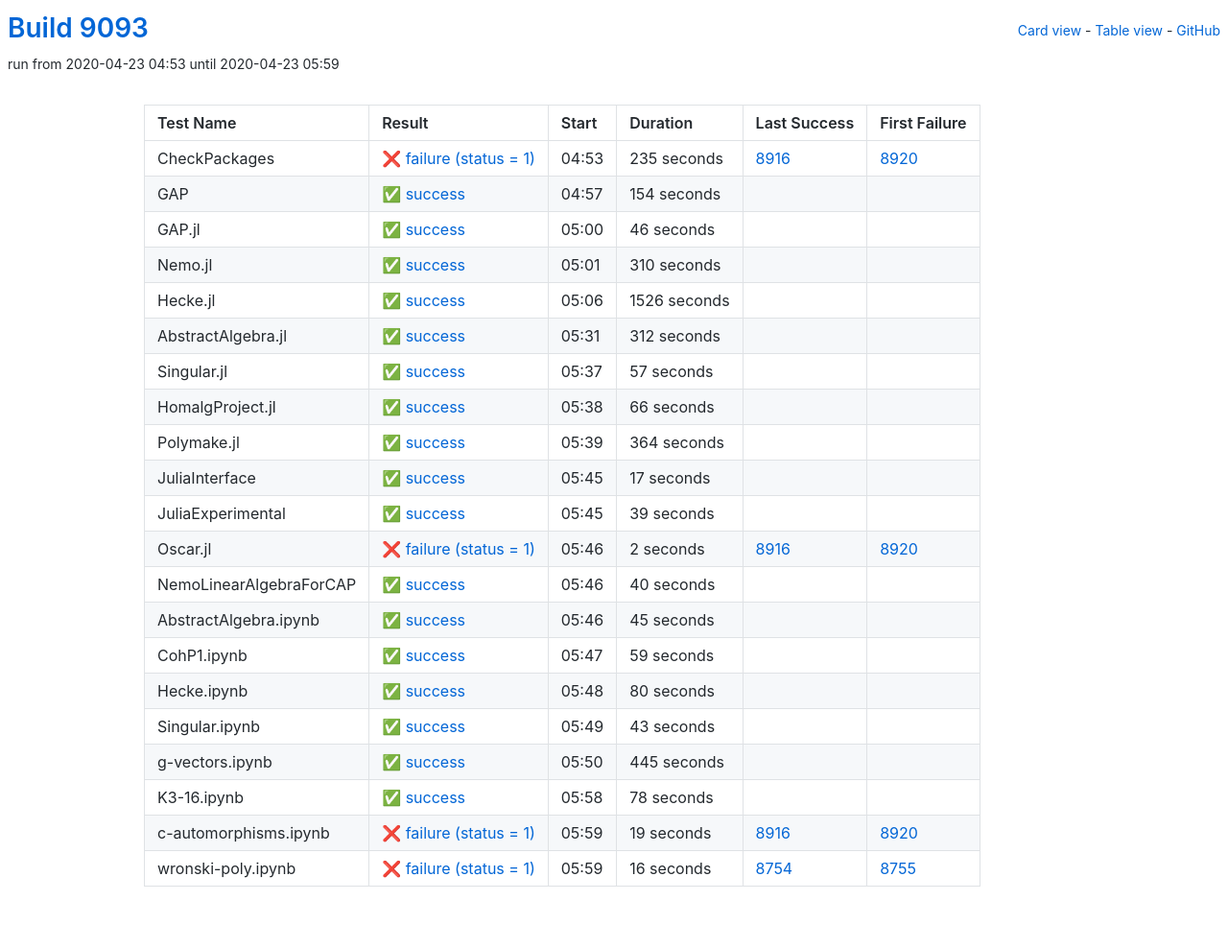
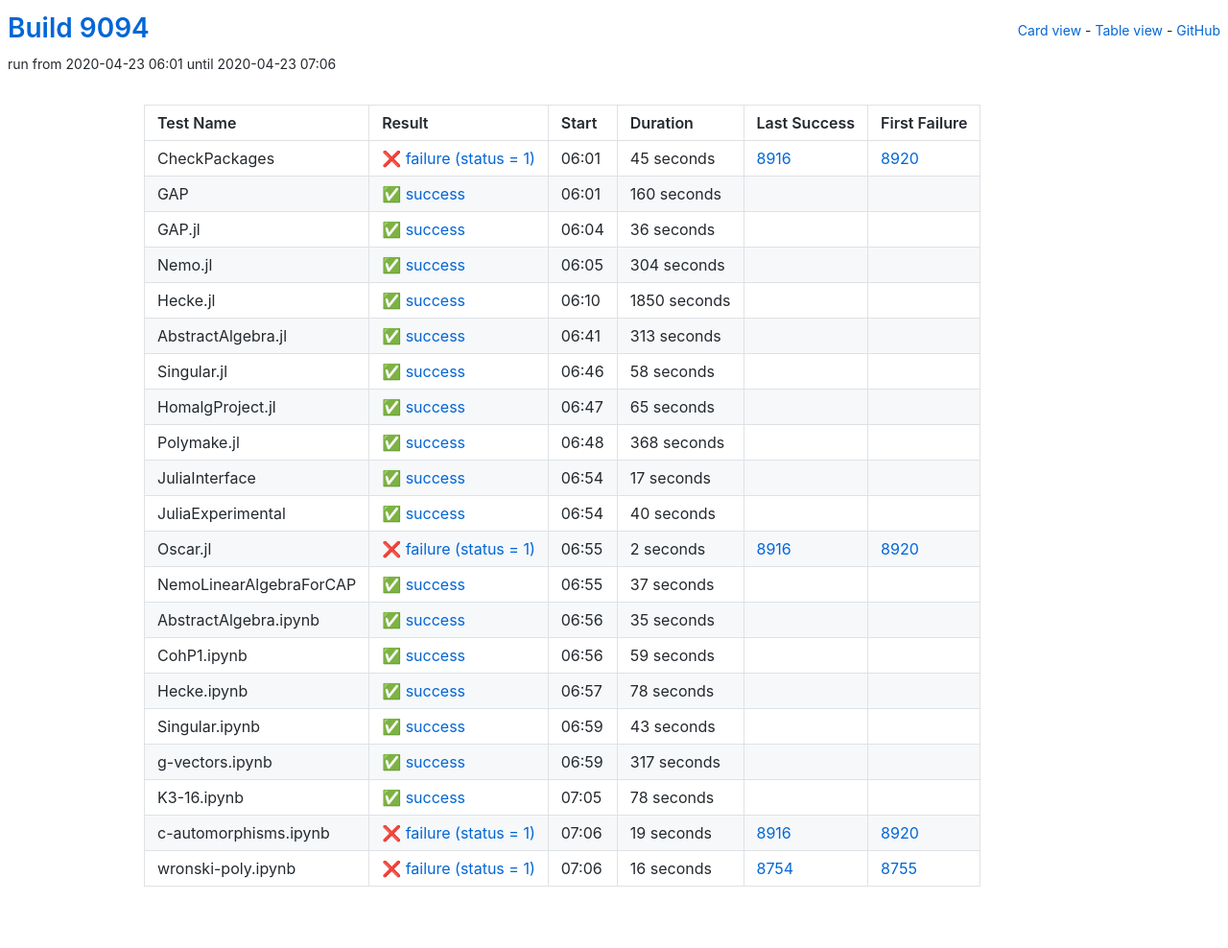
Before and after one commit to oscar-system/oscar-ci-status, a Jekyll site: the page built from table.html, in a window 1280 px wide. Shown: the whole page at 96% size. Built offline with Jekyll 4.4.1, drawn with Linux system fonts in a browser that asks for light colours.

Commit message:
Build 9094

```diff
--- a/_data/ci.yml
+++ b/_data/ci.yml
@@ -1,104 +1,104 @@
-build: 9093
-build_url: https://oscarci.mathematik.uni-kl.de/job/oscar/9093/
+build: 9094
+build_url: https://oscarci.mathematik.uni-kl.de/job/oscar/9094/
 job: oscar
 tests:
-- duration: 235
+- duration: 45
   exitcode: 1
   first_failure: 8920
   first_failure_url: https://oscarci.mathematik.uni-kl.de/job/oscar/8920/
   last_success: 8916
   last_success_url: https://oscarci.mathematik.uni-kl.de/job/oscar/8916/
-  log: https://oscarci.mathematik.uni-kl.de/job/oscar/9093/artifact/logs/build-9093/CheckPackages.log
+  log: https://oscarci.mathematik.uni-kl.de/job/oscar/9094/artifact/logs/build-9094/CheckPackages.log
   name: CheckPackages
-  start: 2020-04-23 04:53
+  start: 2020-04-23 06:01
   status: failure
   success: false
-- duration: 154
+- duration: 160
   exitcode: 0
   first_failure: false
   first_failure_url: null
   last_success: false
   last_success_url: null
-  log: https://oscarci.mathematik.uni-kl.de/job/oscar/9093/artifact/logs/build-9093/GAP.log
+  log: https://oscarci.mathematik.uni-kl.de/job/oscar/9094/artifact/logs/build-9094/GAP.log
   name: GAP
-  start: 2020-04-23 04:57
+  start: 2020-04-23 06:01
   status: success
   success: true
-- duration: 46
+- duration: 36
   exitcode: 0
   first_failure: false
   first_failure_url: null
   last_success: false
   last_success_url: null
-  log: https://oscarci.mathematik.uni-kl.de/job/oscar/9093/artifact/logs/build-9093/GAP.jl.log
+  log: https://oscarci.mathematik.uni-kl.de/job/oscar/9094/artifact/logs/build-9094/GAP.jl.log
   name: GAP.jl
-  start: 2020-04-23 05:00
+  start: 2020-04-23 06:04
   status: success
   success: true
-- duration: 310
+- duration: 304
   exitcode: 0
   first_failure: false
   first_failure_url: null
   last_success: false
   last_success_url: null
-  log: https://oscarci.mathematik.uni-kl.de/job/oscar/9093/artifact/logs/build-9093/Nemo.jl.log
+  log: https://oscarci.mathematik.uni-kl.de/job/oscar/9094/artifact/logs/build-9094/Nemo.jl.log
   name: Nemo.jl
-  start: 2020-04-23 05:01
+  start: 2020-04-23 06:05
   status: success
   success: true
-- duration: 1526
+- duration: 1850
   exitcode: 0
   first_failure: false
   first_failure_url: null
   last_success: false
   last_success_url: null
-  log: https://oscarci.mathematik.uni-kl.de/job/oscar/9093/artifact/logs/build-9093/Hecke.jl.log
+  log: https://oscarci.mathematik.uni-kl.de/job/oscar/9094/artifact/logs/build-9094/Hecke.jl.log
   name: Hecke.jl
-  start: 2020-04-23 05:06
+  start: 2020-04-23 06:10
   status: success
   success: true
-- duration: 312
+- duration: 313
   exitcode: 0
   first_failure: false
   first_failure_url: null
   last_success: false
   last_success_url: null
-  log: https://oscarci.mathematik.uni-kl.de/job/oscar/9093/artifact/logs/build-9093/AbstractAlgebra.jl.log
+  log: https://oscarci.mathematik.uni-kl.de/job/oscar/9094/artifact/logs/build-9094/AbstractAlgebra.jl.log
   name: AbstractAlgebra.jl
-  start: 2020-04-23 05:31
+  start: 2020-04-23 06:41
   status: success
   success: true
-- duration: 57
+- duration: 58
   exitcode: 0
   first_failure: false
   first_failure_url: null
   last_success: false
   last_success_url: null
-  log: https://oscarci.mathematik.uni-kl.de/job/oscar/9093/artifact/logs/build-9093/Singular.jl.log
+  log: https://oscarci.mathematik.uni-kl.de/job/oscar/9094/artifact/logs/build-9094/Singular.jl.log
   name: Singular.jl
-  start: 2020-04-23 05:37
+  start: 2020-04-23 06:46
   status: success
   success: true
-- duration: 66
+- duration: 65
   exitcode: 0
   first_failure: false
   first_failure_url: null
   last_success: false
   last_success_url: null
-  log: https://oscarci.mathematik.uni-kl.de/job/oscar/9093/artifact/logs/build-9093/HomalgProject.jl.log
+  log: https://oscarci.mathematik.uni-kl.de/job/oscar/9094/artifact/logs/build-9094/HomalgProject.jl.log
   name: HomalgProject.jl
-  start: 2020-04-23 05:38
+  start: 2020-04-23 06:47
   status: success
   success: true
-- duration: 364
+- duration: 368
   exitcode: 0
   first_failure: false
   first_failure_url: null
   last_success: false
   last_success_url: null
-  log: https://oscarci.mathematik.uni-kl.de/job/oscar/9093/artifact/logs/build-9093/Polymake.jl.log
+  log: https://oscarci.mathematik.uni-kl.de/job/oscar/9094/artifact/logs/build-9094/Polymake.jl.log
   name: Polymake.jl
-  start: 2020-04-23 05:39
+  start: 2020-04-23 06:48
   status: success
   success: true
 - duration: 17
@@ -107,20 +107,20 @@ tests:
   first_failure_url: null
   last_success: false
   last_success_url: null
-  log: https://oscarci.mathematik.uni-kl.de/job/oscar/9093/artifact/logs/build-9093/JuliaInterface.log
+  log: https://oscarci.mathematik.uni-kl.de/job/oscar/9094/artifact/logs/build-9094/JuliaInterface.log
   name: JuliaInterface
-  start: 2020-04-23 05:45
+  start: 2020-04-23 06:54
   status: success
   success: true
-- duration: 39
+- duration: 40
   exitcode: 0
   first_failure: false
   first_failure_url: null
   last_success: false
   last_success_url: null
-  log: https://oscarci.mathematik.uni-kl.de/job/oscar/9093/artifact/logs/build-9093/JuliaExperimental.log
+  log: https://oscarci.mathematik.uni-kl.de/job/oscar/9094/artifact/logs/build-9094/JuliaExperimental.log
   name: JuliaExperimental
-  start: 2020-04-23 05:45
+  start: 2020-04-23 06:54
   status: success
   success: true
 - duration: 2
@@ -129,31 +129,31 @@ tests:
   first_failure_url: https://oscarci.mathematik.uni-kl.de/job/oscar/8920/
   last_success: 8916
   last_success_url: https://oscarci.mathematik.uni-kl.de/job/oscar/8916/
-  log: https://oscarci.mathematik.uni-kl.de/job/oscar/9093/artifact/logs/build-9093/Oscar.jl.log
+  log: https://oscarci.mathematik.uni-kl.de/job/oscar/9094/artifact/logs/build-9094/Oscar.jl.log
   name: Oscar.jl
-  start: 2020-04-23 05:46
+  start: 2020-04-23 06:55
   status: failure
   success: false
-- duration: 40
+- duration: 37
   exitcode: 0
   first_failure: false
   first_failure_url: null
   last_success: false
   last_success_url: null
-  log: https://oscarci.mathematik.uni-kl.de/job/oscar/9093/artifact/logs/build-9093/NemoLinearAlgebraForCAP.log
+  log: https://oscarci.mathematik.uni-kl.de/job/oscar/9094/artifact/logs/build-9094/NemoLinearAlgebraForCAP.log
   name: NemoLinearAlgebraForCAP
-  start: 2020-04-23 05:46
+  start: 2020-04-23 06:55
   status: success
   success: true
-- duration: 45
+- duration: 35
   exitcode: 0
   first_failure: false
   first_failure_url: null
   last_success: false
   last_success_url: null
-  log: https://oscarci.mathematik.uni-kl.de/job/oscar/9093/artifact/logs/build-9093/AbstractAlgebra.ipynb.log
+  log: https://oscarci.mathematik.uni-kl.de/job/oscar/9094/artifact/logs/build-9094/AbstractAlgebra.ipynb.log
   name: AbstractAlgebra.ipynb
-  start: 2020-04-23 05:46
+  start: 2020-04-23 06:56
   status: success
   success: true
 - duration: 59
@@ -162,20 +162,20 @@ tests:
   first_failure_url: null
   last_success: false
   last_success_url: null
-  log: https://oscarci.mathematik.uni-kl.de/job/oscar/9093/artifact/logs/build-9093/CohP1.ipynb.log
+  log: https://oscarci.mathematik.uni-kl.de/job/oscar/9094/artifact/logs/build-9094/CohP1.ipynb.log
   name: CohP1.ipynb
-  start: 2020-04-23 05:47
+  start: 2020-04-23 06:56
   status: success
   success: true
-- duration: 80
+- duration: 78
   exitcode: 0
   first_failure: false
   first_failure_url: null
   last_success: false
   last_success_url: null
-  log: https://oscarci.mathematik.uni-kl.de/job/oscar/9093/artifact/logs/build-9093/Hecke.ipynb.log
+  log: https://oscarci.mathematik.uni-kl.de/job/oscar/9094/artifact/logs/build-9094/Hecke.ipynb.log
   name: Hecke.ipynb
-  start: 2020-04-23 05:48
+  start: 2020-04-23 06:57
   status: success
   success: true
 - duration: 43
@@ -184,20 +184,20 @@ tests:
   first_failure_url: null
   last_success: false
   last_success_url: null
-  log: https://oscarci.mathematik.uni-kl.de/job/oscar/9093/artifact/logs/build-9093/Singular.ipynb.log
+  log: https://oscarci.mathematik.uni-kl.de/job/oscar/9094/artifact/logs/build-9094/Singular.ipynb.log
   name: Singular.ipynb
-  start: 2020-04-23 05:49
+  start: 2020-04-23 06:59
   status: success
   success: true
-- duration: 445
+- duration: 317
   exitcode: 0
   first_failure: false
   first_failure_url: null
   last_success: false
   last_success_url: null
-  log: https://oscarci.mathematik.uni-kl.de/job/oscar/9093/artifact/logs/build-9093/g-vectors.ipynb.log
+  log: https://oscarci.mathematik.uni-kl.de/job/oscar/9094/artifact/logs/build-9094/g-vectors.ipynb.log
   name: g-vectors.ipynb
-  start: 2020-04-23 05:50
+  start: 2020-04-23 06:59
   status: success
   success: true
 - duration: 78
@@ -206,9 +206,9 @@ tests:
   first_failure_url: null
   last_success: false
   last_success_url: null
-  log: https://oscarci.mathematik.uni-kl.de/job/oscar/9093/artifact/logs/build-9093/K3-16.ipynb.log
+  log: https://oscarci.mathematik.uni-kl.de/job/oscar/9094/artifact/logs/build-9094/K3-16.ipynb.log
   name: K3-16.ipynb
-  start: 2020-04-23 05:58
+  start: 2020-04-23 07:05
   status: success
   success: true
 - duration: 19
@@ -217,9 +217,9 @@ tests:
   first_failure_url: https://oscarci.mathematik.uni-kl.de/job/oscar/8920/
   last_success: 8916
   last_success_url: https://oscarci.mathematik.uni-kl.de/job/oscar/8916/
-  log: https://oscarci.mathematik.uni-kl.de/job/oscar/9093/artifact/logs/build-9093/c-automorphisms.ipynb.log
+  log: https://oscarci.mathematik.uni-kl.de/job/oscar/9094/artifact/logs/build-9094/c-automorphisms.ipynb.log
   name: c-automorphisms.ipynb
-  start: 2020-04-23 05:59
+  start: 2020-04-23 07:06
   status: failure
   success: false
 - duration: 16
@@ -228,8 +228,8 @@ tests:
   first_failure_url: https://oscarci.mathematik.uni-kl.de/job/oscar/8755/
   last_success: 8754
   last_success_url: https://oscarci.mathematik.uni-kl.de/job/oscar/8754/
-  log: https://oscarci.mathematik.uni-kl.de/job/oscar/9093/artifact/logs/build-9093/wronski-poly.ipynb.log
+  log: https://oscarci.mathematik.uni-kl.de/job/oscar/9094/artifact/logs/build-9094/wronski-poly.ipynb.log
   name: wronski-poly.ipynb
-  start: 2020-04-23 05:59
+  start: 2020-04-23 07:06
   status: failure
   success: false
```
Also changed, not shown: README.md.
